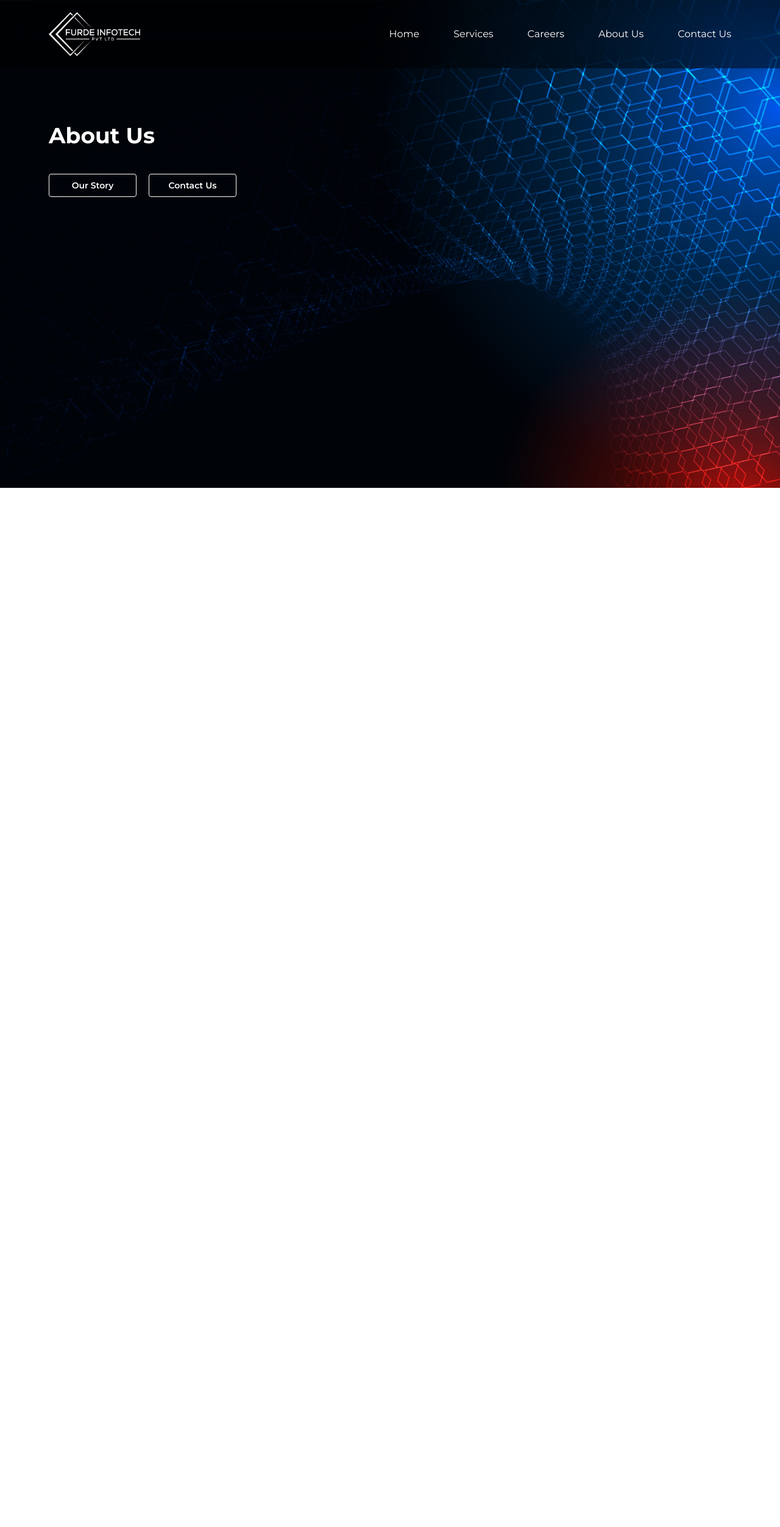
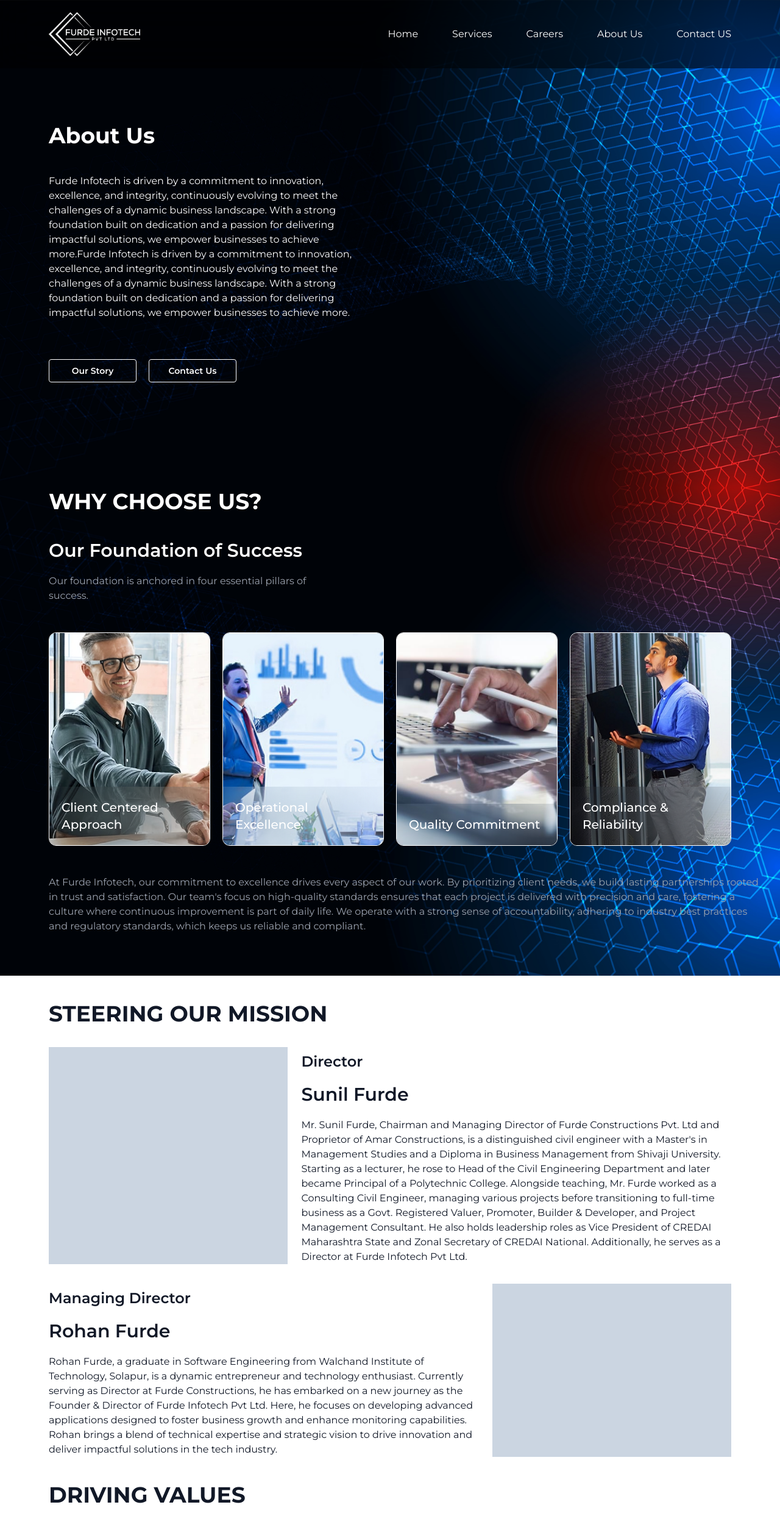
Before and after one commit to Adil0710/furde_infotech, a Next.js app: page /about-us in a window 1280 px wide. Shown: the top 2504 px of the page at 61% size. Before the commit the page ends 800 px from the top, so only its background shows below. Built offline with nearby package versions, Linux system fonts and the light colour scheme.

Commit message:
about us

```diff
--- a/src/app/about-us/page.tsx
+++ b/src/app/about-us/page.tsx
@@ -2,6 +2,8 @@
 import React from "react";
 import bg from "@/assets/staticbg.jpg";
 import Link from "next/link";
+import WhyChooseUsAbout from "@/components/WhyChooseUsAbout";
+import SteeringOurMission from "@/components/SteeringOurMission";
 
 export default function AboutUs() {
   return (
@@ -16,12 +18,23 @@
           className="-z-[10]" // Ensure the image is behind other content
           priority
         />
-        <div className="absolute top-[25%] md:pl-20 px-5 w-full">
+        <div className="absolute top-[25%] md:pl-20 px-5 w-1/2">
           <h1 className=" text-4xl font-bold leading-tight text-white">
             About Us
           </h1>
-
-          <div className=" flex flex-row gap-5 mt-10 w-full">
+          <p className=" text-white mt-10 text-md">
+            Furde Infotech is driven by a commitment to innovation, excellence,
+            and integrity, continuously evolving to meet the challenges of a
+            dynamic business landscape. With a strong foundation built on
+            dedication and a passion for delivering impactful solutions, we
+            empower businesses to achieve more.Furde Infotech is driven by a
+            commitment to innovation, excellence, and integrity, continuously
+            evolving to meet the challenges of a dynamic business landscape.
+            With a strong foundation built on dedication and a passion for
+            delivering impactful solutions, we empower businesses to achieve
+            more.
+          </p>
+          <div className=" flex flex-row gap-5 mt-16 w-full">
             <Link
               href=""
               className=" border border-white rounded font-semibold text-white text-sm w-36 flex items-center justify-center py-2 hover:bg-white hover:text-black duration-500"
@@ -37,6 +50,8 @@
           </div>
         </div>
       </div>
+      <WhyChooseUsAbout/>
+      <SteeringOurMission/>
     </>
   );
 }
--- a/src/app/page.tsx
+++ b/src/app/page.tsx
@@ -3,7 +3,7 @@
 import HowItWorks from "@/components/HowItWorks";
 import Industries from "@/components/Industries";
 import Social from "@/components/Social";
-import Whoweare from "@/components/Whoweare";
+import WhyChooseUs from "@/components/WhyChooseUS";
 import Careers from "@/components/Careers";
 import Footer from "@/components/Footer";
 
@@ -12,7 +12,7 @@
   return (
    <div className="">
    <Hero/>
-   <Whoweare/>
+   <WhyChooseUs/>
    <HowItWorks/>
    <Industries/>
    <Services/>
--- a/src/components/Navbar.tsx
+++ b/src/components/Navbar.tsx
@@ -4,19 +4,41 @@
 import Link from 'next/link'
 // import logomain from '@/assets/fitmain.png'
 
-
+const navbar = [
+  {
+    title: "Home",
+    link: "/"
+  },
+  {
+    title: "Services",
+    link: "/services"
+  },
+  {
+    title: "Careers",
+    link: "/careers"
+  },
+  {
+    title: "About Us",
+    link: "/about-us"
+  },
+  {
+    title: "Contact US",
+    link: "/contact-us"
+  },
+]
 
 export default function Navbar() {
   return (
     <nav className='glass-effect fixed w-full z-50 md:pl-20 px-5 py-5 md:pr-20 flex items-center justify-between'>
         <Link href="/"><Image src={logomain} alt='FIT logo' height={50} width={150}/></Link>
         <ul className=' text-white flex justify-center items-center gap-14'>
-            <li className=' cursor-pointer'>Home</li>
-            <li className=' cursor-pointer'>Services</li>
-            {/* <li className=' cursor-pointer'>Industries</li> */}
-            <li className=' cursor-pointer'>Careers</li>
-            <li className=' cursor-pointer'><a href="/about-us">About Us</a></li>
-            <li className=' cursor-pointer'><a href="/page2">Contact Us</a></li>
+            {
+              navbar.map((nav, index) => {
+                return (
+                  <Link href={nav.link} key={index}><li className=' cursor-pointer'>{nav.title}</li></Link>
+                )
+              })
+            }
         </ul>
     </nav>
   )
--- /dev/null
+++ b/src/components/SteeringOurMission.tsx
@@ -0,0 +1,57 @@
+import React from "react";
+
+export default function SteeringOurMission() {
+  return (
+    <div className="bg-white md:pl-20 md:pr-20 px-5 py-10  text-[#111827]">
+      <h1 className=" text-4xl font-bold leading-tight">
+        STEERING OUR MISSION
+      </h1>
+
+      <div className=" flex flex-row justify-between mt-8">
+        <div className=" w-[35%]  bg-slate-300"></div>
+        <div className=" w-[63%]">
+          <h2 className=" mt-2 font-semibold text-2xl">Director</h2>
+          <h3 className="mt-5 font-semibold text-3xl">Sunil Furde</h3>
+          <p className=" mt-5">
+            Mr. Sunil Furde, Chairman and Managing Director of Furde
+            Constructions Pvt. Ltd and Proprietor of Amar Constructions, is a
+            distinguished civil engineer with a Master's in Management Studies
+            and a Diploma in Business Management from Shivaji University.
+            Starting as a lecturer, he rose to Head of the Civil Engineering
+            Department and later became Principal of a Polytechnic College.
+            Alongside teaching, Mr. Furde worked as a Consulting Civil Engineer,
+            managing various projects before transitioning to full-time business
+            as a Govt. Registered Valuer, Promoter, Builder & Developer, and
+            Project Management Consultant. He also holds leadership roles as
+            Vice President of CREDAI Maharashtra State and Zonal Secretary of
+            CREDAI National. Additionally, he serves as a Director at Furde
+            Infotech Pvt Ltd.
+          </p>
+        </div>
+      </div>
+
+      <div className=" flex flex-row justify-between mt-8">
+        <div className=" w-[63%]">
+          <h2 className=" mt-2 font-semibold text-2xl">Managing Director</h2>
+          <h3 className="mt-5 font-semibold text-3xl">Rohan Furde</h3>
+          <p className=" mt-5">
+            Rohan Furde, a graduate in Software Engineering from Walchand
+            Institute of Technology, Solapur, is a dynamic entrepreneur and
+            technology enthusiast. Currently serving as Director at Furde
+            Constructions, he has embarked on a new journey as the Founder &
+            Director of Furde Infotech Pvt Ltd. Here, he focuses on developing
+            advanced applications designed to foster business growth and enhance
+            monitoring capabilities. Rohan brings a blend of technical expertise
+            and strategic vision to drive innovation and deliver impactful
+            solutions in the tech industry.
+          </p>
+        </div>
+        <div className=" w-[35%]  bg-slate-300"></div>
+      </div>
+
+      <h1 className=" text-4xl font-bold leading-tight mt-10">
+        DRIVING VALUES
+      </h1>
+    </div>
+  );
+}
--- a/src/components/Whoweare.tsx
+++ b/src/components/WhyChooseUS.tsx
@@ -63,7 +63,7 @@
   </div>
 );
 
-export default function Whoweare() {
+export default function WhyChooseUS() {
   return (
     <div className="relative min-h-screen">
       <Image
@@ -75,7 +75,7 @@
         priority // Optimizes the background image loading
       />
       <div className="md:pl-20 px-5 w-[44.5%]">
-        <h1 className="text-white text-4xl font-bold leading-tight">Who We Are</h1>
+        <h1 className="text-white text-4xl font-bold leading-tight">WHY CHOOSE US?</h1>
         <h2 className="text-white font-semibold text-3xl mt-10 flex items-center gap-2">
           Our Foundation of Success
         </h2>
--- /dev/null
+++ b/src/components/WhyChooseUsAbout.tsx
@@ -0,0 +1,115 @@
+import Image, { StaticImageData } from "next/image";
+import Link from "next/link";
+import React from "react";
+import bgin from "@/assets/staticbginverted.jpg";
+import who1 from "@/assets/who1.png";
+import who2 from "@/assets/who2.png";
+import who3 from "@/assets/who3.png";
+import who4 from "@/assets/who4.png";
+
+// Define the structure of each feature
+interface Feature {
+  img: StaticImageData; // Specify the type for image imports
+  title: string;
+  description: string;
+}
+
+// Define the props for FeatureCard component
+interface FeatureCardProps {
+  img: StaticImageData; // Specify the type for image imports
+  title: string;
+  description: string;
+}
+
+const features: Feature[] = [
+  {
+    img: who1,
+    title: "Client Centered Approach",
+    description:
+      "We prioritize understanding and addressing the unique needs of every client, ensuring tailored solutions and lasting partnerships.",
+  },
+  {
+    img: who2,
+    title: "Operational Excellence",
+    description:
+      "Focused on optimizing workflows and processes, we drive efficiency and growth for your business with seamless execution.",
+  },
+  {
+    img: who3,
+    title: "Quality Commitment",
+    description:
+      "We uphold the highest standards in service delivery, ensuring precision, reliability, and satisfaction in every project.",
+  },
+  {
+    img: who4,
+    title: "Compliance & Reliability",
+    description:
+      "Adhering to industry regulations, we provide compliant and dependable solutions you can trust for long-term success.",
+  },
+];
+
+const FeatureCard = ({ img, title, description }: FeatureCardProps) => (
+  <div className="group relative border border-white bg-neutral-900 rounded-xl min-h-[350px] overflow-hidden">
+    <Image
+      src={img}
+      alt={title}
+      className="transition-all duration-500 ease-in-out group-hover:h-48 h-full w-full object-cover"
+    />
+    <div className="absolute w-full bottom-0 left-0 py-5 px-5 glass-effectw transition-opacity duration-500 ease-in-out opacity-100 group-hover:opacity-0">
+      <p className="font-medium text-xl">{title}</p>
+    </div>
+    <div className="absolute left-0 w-full py-3 px-3 bg-neutral-900 transition-opacity duration-500 ease-in-out opacity-0 group-hover:opacity-100">
+      <p className="mt-5 text-sm">{description}</p>
+    </div>
+  </div>
+);
+
+export default function WhyChooseUsAbout() {
+  return (
+    <div className="relative min-h-screen">
+      <Image
+        src={bgin}
+        alt="Background Image"
+        fill
+        quality={100}
+        className="-z-[10] object-cover"
+        priority // Optimizes the background image loading
+      />
+      <div className="md:pl-20 px-5 w-[44.5%]">
+        <h1 className="text-white text-4xl font-bold leading-tight">
+          WHY CHOOSE US?
+        </h1>
+        <h2 className="text-white font-semibold text-3xl mt-10 flex items-center gap-2">
+          Our Foundation of Success
+        </h2>
+        <p className="text-[#9CA3AF] mt-5 text-md">
+          Our foundation is anchored in four essential pillars of success.
+        </p>
+      </div>
+
+      <div className="grid text-white md:pl-20 px-5 md:pr-20 grid-cols-1 sm:grid-cols-4 gap-5 mt-12">
+        {features.map((feature, index) => (
+          <FeatureCard
+            key={index}
+            img={feature.img}
+            title={feature.title}
+            description={feature.description}
+          />
+        ))}
+      </div>
+
+      <div className="md:pl-20 px-5 mt-12">
+        <p className="text-[#9CA3AF] text-md">
+          At Furde Infotech, our commitment to excellence drives every aspect of
+          our work. By prioritizing client needs, we build lasting partnerships
+          rooted in trust and satisfaction. Our team&apos;s focus on high-quality
+          standards ensures that each project is delivered with precision and
+          care, fostering a culture where continuous improvement is part of
+          daily life. We operate with a strong sense of accountability, adhering
+          to industry best practices and regulatory standards, which keeps us
+          reliable and compliant.
+        </p>
+      </div>
+    </div>
+  );
+}
```
